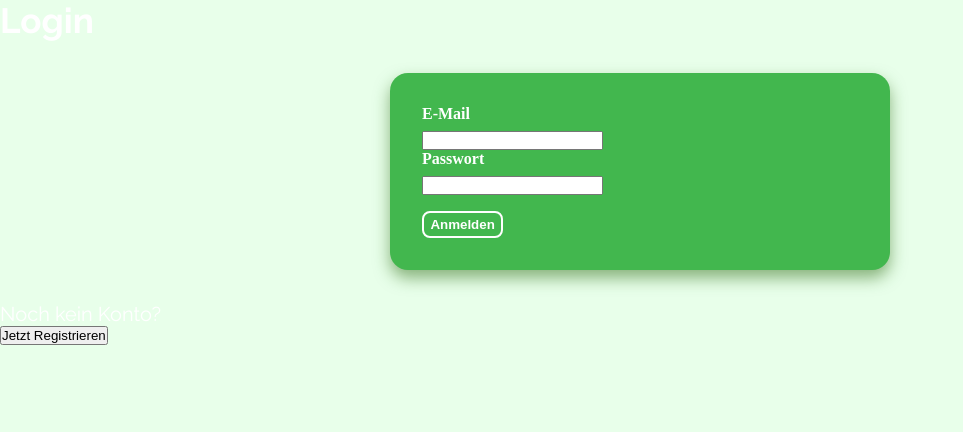
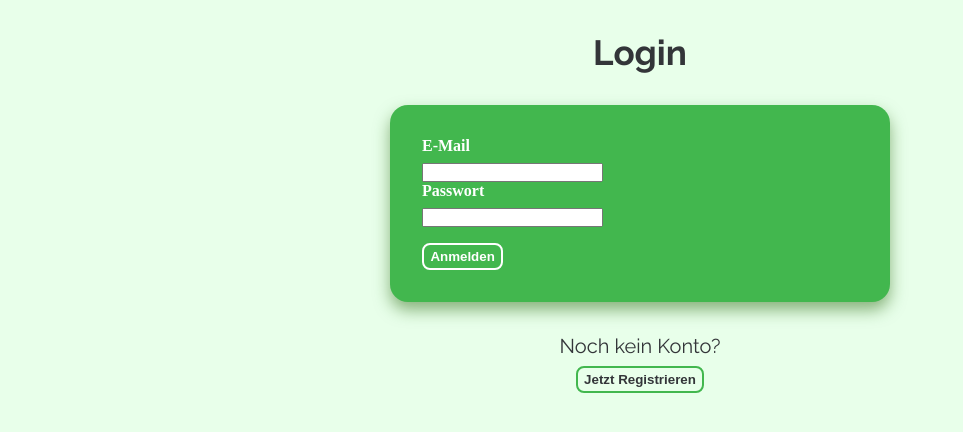
Before and after one commit to NESuchi/FitnessApp, a React (Vite) app: page /login in a window 1280 px wide. Shown: the top 432 px of the page, without its empty margins (0-963 px from the left). Built offline with nearby package versions, Linux system fonts and the light colour scheme.

Commit message:
CSS changes

```diff
--- a/src/components/form/form.module.css
+++ b/src/components/form/form.module.css
@@ -1,5 +1,6 @@
 .formWrapper {
     max-width: 500px;
+    width: 100%;
     margin: 2rem auto;
     padding: 2rem;
     border-radius: 18px;
--- a/src/components/navbar/navbar.jsx
+++ b/src/components/navbar/navbar.jsx
@@ -35,16 +35,18 @@ const Navbar = () => {
           <Link to="/kalender">Kalender</Link>
         </div>
         {isLoggedIn && userMail ? (
-          <>
-            <button className={styles.button} onClick={handleLogOut}>
+          <div className={styles.MessageWrapper}>
+            <button className={styles.Button} onClick={handleLogOut}>
               <IoLogOut size={50} />
             </button>
-            <span className={styles.welcomeMessage}>Wollkommen, {userMail.email}</span>
-          </>
+            <span className={styles.WelcomeMessage}>Wollkommen, {userMail.email}</span>
+          </div>
         ) : (
-          <Link to="/login" className={styles.Login}>
-            <IoLogIn size={50} />
-          </Link>
+          <button className={styles.Button} >
+            <Link to="/login" className={styles.Login}>
+              <IoLogIn size={50} />
+            </Link>
+          </button>
         )}
       </div>
     </div>
--- a/src/components/navbar/navbar.module.css
+++ b/src/components/navbar/navbar.module.css
@@ -32,3 +32,19 @@
     display: flex;
     justify-content: center;
 }
+
+.Button {
+    background-color: transparent;
+    border: none;
+    padding: 0;
+    color: var(--text);
+}
+
+.Button:hover {
+    cursor: pointer;
+    opacity: 0.8;
+}
+
+.MessageWrapper {
+    display: grid;
+}
--- a/src/components/seperator/seperator.jsx
+++ b/src/components/seperator/seperator.jsx
@@ -12,17 +12,18 @@ const Seperator = ({ titel, text, img }) => {
         offset: ['start end', 'end start'],
     });
     // useTransform um Wertebereich des MotionValue zu verändern -> Parallax-Effekt
-    const bgY = useTransform(scrollYProgress, [0, 1], ['-20%', '20%']);
-    const contentY = useTransform(scrollYProgress, [0, 1], [200, -200]);
+    const contentY = useTransform(scrollYProgress, [0, 1], [300, -300]);
+
+    const imgStyle = {
+        backgroundImage: `url(${img})`
+    };
 
     return (
         <div ref={ref} className={styles.Wrapper}>
-            <motion.div
+            <div
                 className={styles.ImgContainer}
-                style={{
-                    backgroundImage: `url(${img})`,
-                    y: bgY,
-                }}
+                style={imgStyle}
+                role='img'
             />
 
             <motion.div className={styles.Content} style={{ y: contentY }}>
--- a/src/components/seperator/seperator.module.css
+++ b/src/components/seperator/seperator.module.css
@@ -1,5 +1,6 @@
 .Wrapper {
   position: relative;
+  width: 100%;
   height: 600px;
   overflow: hidden;
   display: flex;
@@ -10,17 +11,17 @@
 
 .ImgContainer {
   position: absolute;
-  top: 0;
-  left: 0;
+
   width: 100%;
   height: 100%;
-  background-size: cover;
+
+  background-attachment: fixed;
+
   background-position: center;
   background-repeat: no-repeat;
+  background-size: cover;
+
   z-index: 0;
-  will-change: transform;
-  box-shadow: 0 -8px 20px rgba(0, 0, 0, 0.2),
-              0 8px 20px rgba(0, 0, 0, 0.2);
 }
 
 .ImgContainer::before {
--- a/src/index.css
+++ b/src/index.css
@@ -55,3 +55,50 @@ h4 {
   color: var(--text);
   font-size: 22px;
 }
+
+.StandardWrapper {
+  display: flex;
+  flex-direction: column;
+  align-items: center;
+
+  padding-top: 2rem;
+  max-width: 1440px;
+  margin: 0 auto;
+}
+
+.StandardParagraph {
+  color: var(--textSecondary);
+  font-family: "Raleway", sans-serif;
+  text-align: center;
+}
+
+.ErrorParagraph {
+  color: red;
+  font-family: "Raleway", sans-serif;
+  font-size: 20px;
+}
+
+.StandardButton {
+  display: inline-block;
+  margin-top: 0.5rem;
+  padding: 0.25rem 0.4rem;
+  border: 2px solid var(--bgSecondary);
+  border-radius: 8px;
+
+  background-color: transparent;
+  color: var(--textSecondary);
+
+  font-weight: 600;
+  text-align: center;
+
+  cursor: pointer;
+
+  transition: all 0.3s ease;
+}
+
+.StandardButton:hover {
+  background-color: var(--bgSecondary);
+  color: var(--text);
+  transform: translate(-2px);
+  box-shadow: var(--bgSecondary);
+}
--- a/src/pages/Login.jsx
+++ b/src/pages/Login.jsx
@@ -40,14 +40,14 @@ const Login = () => {
     // UI-Anzeige für den Status der Aktion
     let content;
     if (status === 'loading') {
-        content = <p>Einen Moment bitte...</p>
+        content = <p className="StandardParagraph">Einen Moment bitte...</p>
     } else if (status === 'failed') {
-        content = <p>Aktion fehlgeschlagen</p>
+        content = <p className="ErrorParagraph">Aktion fehlgeschlagen</p>
     };
 
     return (
-        <div>
-            <h2>{isLogin ? 'Login' : 'Registrieren'}</h2>
+        <div className="StandardWrapper">
+            <h2 className="StandardParagraph">{isLogin ? 'Login' : 'Registrieren'}</h2>
             {isLogin ? (
                 <Form
                     key='login-form'
@@ -68,13 +68,13 @@ const Login = () => {
             {content}
             {isLogin ? (
                 <>
-                    <p>Noch kein Konto?</p>
-                    <button onClick={handleFormSwitch}>Jetzt Registrieren</button>
+                    <p className="StandardParagraph">Noch kein Konto?</p>
+                    <button className="StandardButton" onClick={handleFormSwitch}>Jetzt Registrieren</button>
                 </>
             ) : (
                 <>
                     <p>Schon ein Konto erstellt?</p>
-                    <button onClick={handleFormSwitch}>Jetzt Anmelden</button>
+                    <button className="StandardButton" onClick={handleFormSwitch}>Jetzt Anmelden</button>
                 </>
             )}
         </div>
```
